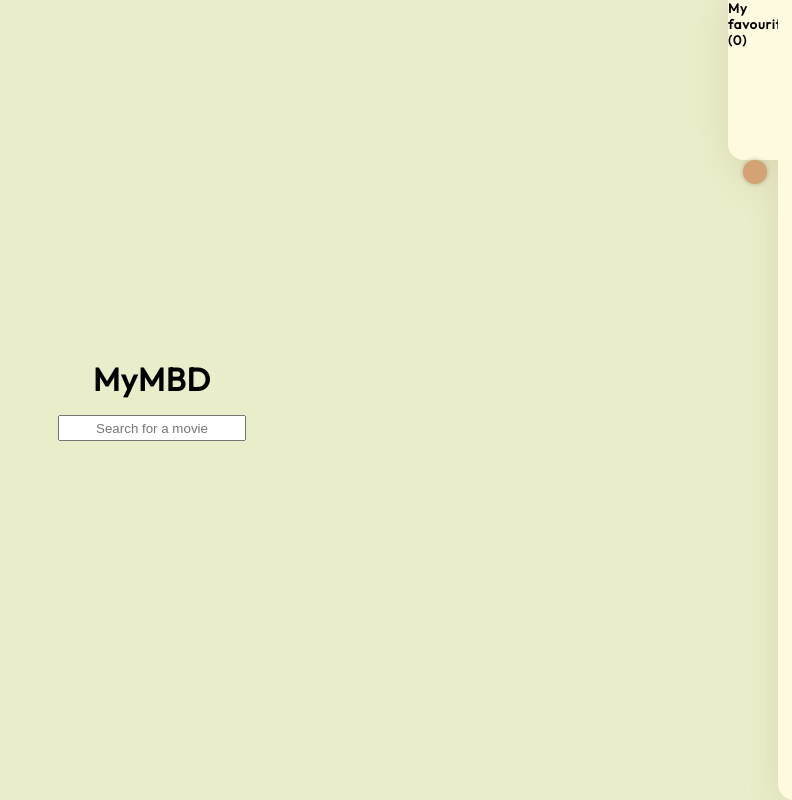
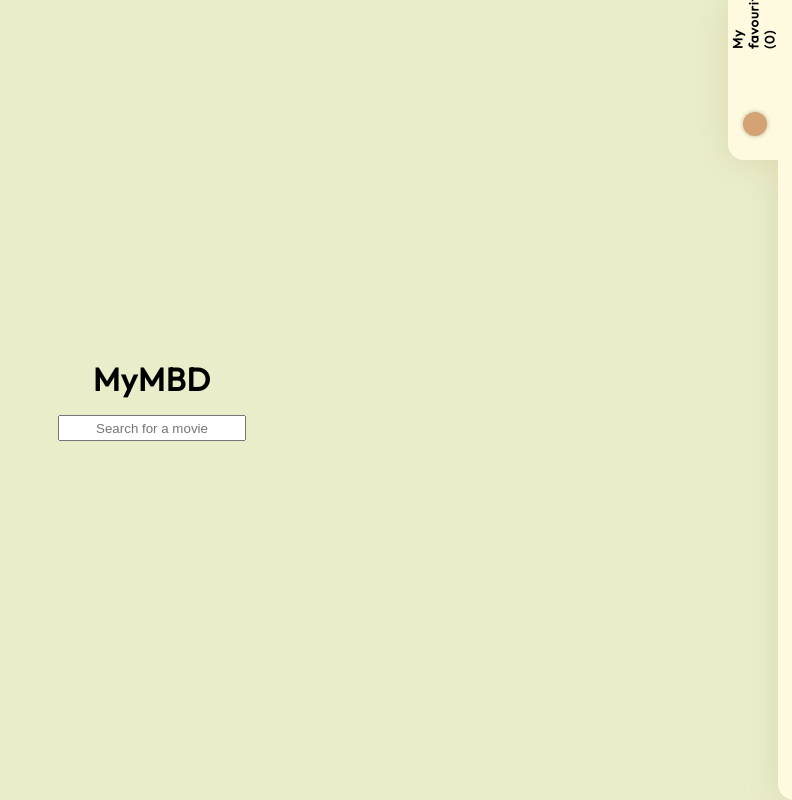
Before and after one commit to Newellso1/my-movie-database, a React (Create React App) app: page / in a window 1280 px wide. Shown: the whole page, without its empty margins (488-1280 px from the left). Built offline with nearby package versions, Linux system fonts and the light colour scheme; no server answers.

Commit message:
Further styling

```diff
--- a/src/index.css
+++ b/src/index.css
@@ -116,10 +116,16 @@
 }
 
 .favourite-tab > .tab {
+  display: flex;
+  flex-direction: column;
   min-width: 50px;
   height: 10em;
   background-color: #fefae0;
   border-radius: 0 0 0 1em;
+}
+
+.favourite-tab > .tab > h5 {
+  rotate: -90deg;
 }
 
 .favourite-tab > .menu {
@@ -138,7 +144,7 @@
   width: 1.5em;
   border-radius: 1em;
   position: relative;
-  top: 70%;
+  top: 40%;
   left: 30%;
   box-shadow: 0 0 0.25em #919479b6;
   transition: all 350ms;
```
